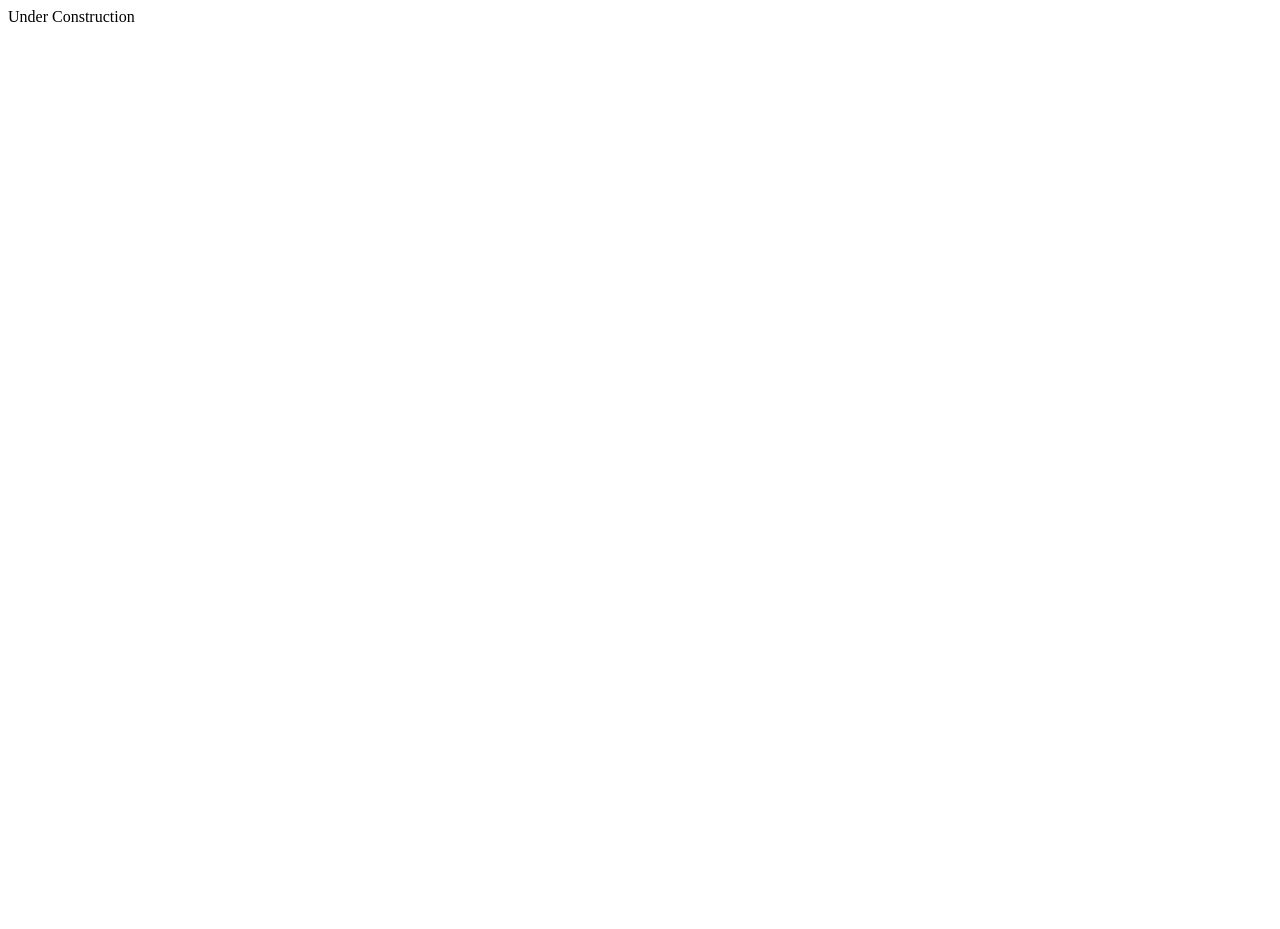
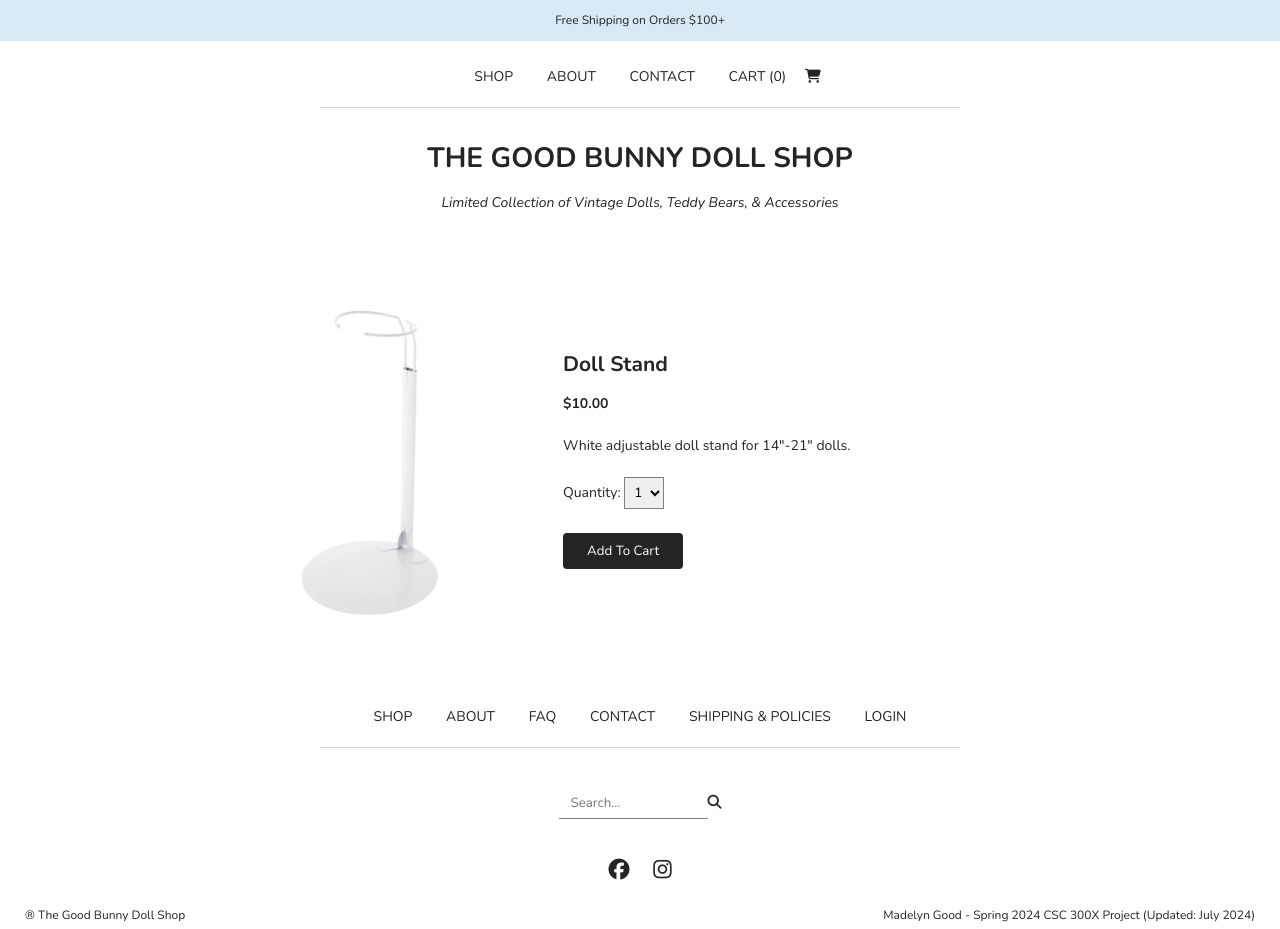
Before and after one commit to m-bien/m-bien.github.io, a plain HTML site: page good-bunny/doll_stand.html in a window 1280 px wide. Before the commit the page ends 800 px from the top, so only its background shows below. Drawn offline with nearby package versions, Linux system fonts and the light colour scheme.

Commit message:
Added product page

```diff
--- a/good-bunny/doll_stand.html
+++ b/good-bunny/doll_stand.html
@@ -1 +1,87 @@
-<p>Under Construction</p>
+<!DOCTYPE html>
+<html lang="en">
+
+<head>
+    <meta charset="utf-8">
+    <title>About - The Good Bunny Doll Shop</title>
+    <link rel="stylesheet" href="styles.css">
+    <link rel="icon" href="assets\favicon.png">
+    <link href="https://fonts.googleapis.com/css2?family=Nunito:ital,wght@0,200..1000;1,200..1000&display=swap"
+        rel="stylesheet">
+    <script src="https://kit.fontawesome.com/e5b9e9445d.js"></script>
+</head>
+
+<body>
+    <p class="promo">Free Shipping on Orders $100+</p>
+
+    <!--- NAVIGATION + SHOP TITLE --->
+    <section>
+        <nav>
+            <ul>
+                <li><a href="index.html">SHOP</a></li>
+                <li><a href="about.html">ABOUT</a></li>
+                <li><a href="#">CONTACT</a></li>
+                <li><a href="#">CART (0)</a></li>
+                <i class="fa-solid fa-cart-shopping"></i>
+            </ul>
+        </nav>
+
+        <a href="index.html"><h1>THE GOOD BUNNY DOLL SHOP</h1></a>
+        <p><i>Limited Collection of Vintage Dolls, Teddy Bears, & Accessories</i></p>
+    </section>
+
+    <!--- ABOUT --->
+    <br>
+    <section style="padding:50px 175px;">
+        <table style="border-spacing: 30px 0px">
+            <tr>
+                <td>
+                    <abbr title="Bunny Rogers"><img style="width:325px" src="assets/stand-white.png" alt="Bunny Rogers"></abbr>
+                </td>
+                <td style="text-align:left">
+                    <h2>Doll Stand</h2>
+                    <p>
+                        <b>$10.00</b>
+                        <br><br>
+                        White adjustable doll stand for 14"-21" dolls.
+                        <br><br>
+                        <label for="cars">Quantity:</label>
+                        <select name="cars" id="cars">
+                            <option value="one">1</option>
+                            <option value="two">2</option>
+                            <option value="three">3</option>
+                        </select><br>
+                        <button>Add To Cart</button>
+                    </p>
+                </td>
+            </tr>
+        </table>
+    </section>
+
+    <!--- FOOTER --->
+    <nav>
+        <ul>
+            <li><a href="index.html">SHOP</a></li>
+            <li><a href="about.html">ABOUT</a></li>
+            <li><a href="#">FAQ</a></li>
+            <li><a href="#">CONTACT</a></li>
+            <li><a href="#">SHIPPING & POLICIES</a></li>
+            <li><a href="product_edit.html">LOGIN</a></li>
+        </ul>
+    </nav>
+
+    <input type="text" placeholder="Search..."><i class="fa-solid fa-magnifying-glass"></i>
+    <br>
+    <a href="https://www.facebook.com/thegoodbunnydollshop/" target="_blank"><span style="margin-right: 20px;"><i
+                class="fa-brands fa-facebook fa-xl"></i></span></a>
+    <a href="https://www.instagram.com/goodbunnync/" target="_blank"><i class="fa-brands fa-instagram fa-xl"></i>
+</body></a>
+
+<footer>
+    <span style="float:left">&reg The Good Bunny Doll Shop</span>
+    <span style="float:right">Madelyn Good - Spring 2024 CSC 300X Project (Updated: July 2024)</span>
+    <br>
+</footer>
+</body>
+
+</html>
--- a/good-bunny/styles.css
+++ b/good-bunny/styles.css
@@ -32,6 +32,13 @@ button {
 button:hover {
     background-color: gray;
     cursor: pointer;
+}
+
+select {
+    font-family: 'Nunito';
+    border: 1px solid gray;
+    padding: 5px;
+    margin-bottom: 14px;
 }
 
 input {
```
Also changed, not shown: good-bunny/about.html (+1 -1 lines), good-bunny/product_edit.html (+4 -4 lines).
